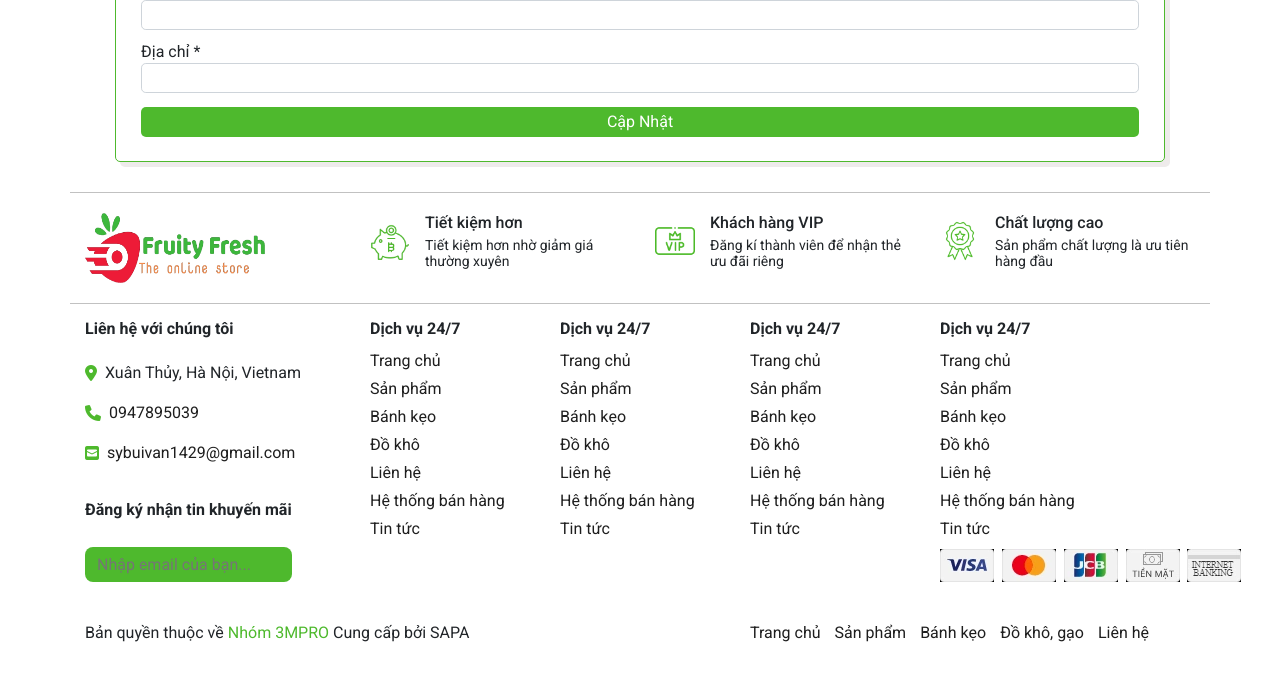
After one commit to 3MPRO/WebFood, a PHP site: page /infoedit.html in a window 1280 px wide. The commit adds this page. Shown: the part 339-1020 px from the top of the page. Run offline with PHP 8.4, Linux system fonts and the light colour scheme; some web fonts are replaced.

Commit message:
thien inforEdit

```diff
--- a/css/product.css
+++ b/css/product.css
@@ -20,6 +20,43 @@
 .product-breadcrumb__item--active a{
     color: var(--cl-red);
 }
-.category__item a{
-   color: var(--cl-text);
+.container-infor{
+    border-radius: 5px;
+    margin: 30px;
+    padding: 10px;
+    border: 1px solid var(--cl-green);
+    box-shadow: 5px 5px rgb(238, 235, 235);
 }
+.container-infor__item{
+    margin: 14px 15px;
+    font-size: 1rem;
+}
+.container-infor__item input{
+    margin-top: 3px;
+    height: 30px;
+}
+
+.btn-edit{
+
+    background-color: var(--cl-green);
+    display: block;
+    width: 100%;
+    outline: none;
+    border: none;
+    height: 30px;
+    color:#ffff;
+    border-radius: 5px;
+
+}
+.container-infor__title{
+
+    color:#ffff;
+    text-align: center;
+    line-height: 1.8rem;
+    height: 30px;
+    width: 100%;
+    background-color: green;
+}
+.container-infor__name{
+    margin: 10px;
+}
--- /dev/null
+++ b/infoedit.html
@@ -0,0 +1,259 @@
+<!DOCTYPE html>
+<html lang="en">
+
+<head>
+    <meta charset="UTF-8">
+    <meta http-equiv="X-UA-Compatible" content="IE=edge">
+    <meta name="viewport" content="width=device-width, initial-scale=1.0">
+    <title>Fruity Fresh</title>
+    <link rel="stylesheet" href="https://maxcdn.bootstrapcdn.com/bootstrap/4.0.0/css/bootstrap.min.css"
+        integrity="sha384-Gn5384xqQ1aoWXA+058RXPxPg6fy4IWvTNh0E263XmFcJlSAwiGgFAW/dAiS6JXm" crossorigin="anonymous">
+    <link rel="stylesheet" href="https://cdnjs.cloudflare.com/ajax/libs/font-awesome/6.0.0-beta2/css/all.min.css"
+        integrity="sha512-YWzhKL2whUzgiheMoBFwW8CKV4qpHQAEuvilg9FAn5VJUDwKZZxkJNuGM4XkWuk94WCrrwslk8yWNGmY1EduTA=="
+        crossorigin="anonymous" referrerpolicy="no-referrer" />
+    <link rel="stylesheet" href="lib/owl.carousel.min.css">
+    <link rel="stylesheet" href="lib/owl.theme.default.min.css">
+    <link rel="stylesheet" href="./css/main.css">
+    <link rel="stylesheet" href="./css/style.css">
+    <link rel="stylesheet" href="./css/reset.css">
+    <link rel="stylesheet" href="./css/product.css">
+</head>
+
+<body>
+    <div class="wrapper">
+        <header id="header">
+            <div class="container">
+                <div class="row">
+                    <div class="col-lg-2">
+                        <a href="" class="header__logo">
+                            <img src="./images/logo.webp" alt="">
+                        </a>
+                    </div>
+                    <div class="col-lg-8">
+                        <div class="search-box">
+                            <div class="header__search">
+                                <form action="">
+                                    <span class="input-group">
+                                        <button class="search-submit" type="button">
+                                            <img
+                                                src="https://img.icons8.com/material-outlined/24/000000/search--v1.png" />
+                                        </button>
+                                    </span>
+                                    <input type="text" placeholder="Tìm kiếm sản phẩm..." class="search-text">
+                                </form>
+                                <div class="result__box">
+                                </div>
+                            </div>
+                            <div class="group__contact">
+                                <div class="contact__phone">
+                                    <p>Hỗ trợ online</p>
+                                    <a href="">0947895039</a>
+                                </div>
+                            </div>
+                        </div>
+                    </div>
+                    <div class="col-lg-2">
+                        <div class="group__account">
+                            <ul class="group__account-list">
+                                <li>
+                                    <div class="heart__icon">
+                                        <a href="">
+                                            <i class="far fa-heart"></i>
+                                            <span class="cart-icon__count">2</span>
+                                        </a>
+                                    </div>
+
+                                </li>
+                                <li>
+                                    <div class="cart-icon">
+                                        <a href="">
+                                            <i class="fas fa-cart-arrow-down"></i>
+                                            <span class="cart-icon__count">2</span>
+                                        </a>
+                                    </div>
+                                    <div class="cart-down">
+
+                                    </div>
+                                </li>
+                                <li>
+                                    <div class="user">
+                                        <a href="">
+                                            <i class="fas fa-user"></i>
+                                        </a>
+                                    </div>
+                                </li>
+                            </ul>
+                        </div>
+                    </div>
+                </div>
+            </div>
+        </header>
+        <section id ="main">
+            <div class="container ">
+                <div class="container-infor">
+                    <form action=".">
+                        <label class="container-infor__title" >Thông Tin Tài Khoản</label>
+                        <h2 class ="container-infor__name">Khách hàng: <span>Phạm Văn Thiên</span></h2>
+                        <fieldset class="container-infor__item">
+                            <label>Tên Đăng nhập</label>
+                            <span class="required">*</span>
+                            <input type="email" class="form-control form-control-lg" placeholder=""/>
+                        </fieldset>
+
+                        <fieldset class="container-infor__item">
+                            <label>Họ và tên </label>
+                            <span class="required">*</span>
+                            <input type="email" class="form-control form-control-lg" placeholder=""/>
+                        </fieldset>
+
+                        <fieldset class="container-infor__item">
+                            <label>Số điện thoại </label>
+                            <span class="required">*</span>
+                            <input type="email" class="form-control form-control-lg" placeholder=""/>
+                        </fieldset>
+
+                        <fieldset class="container-infor__item">
+                            <label>Địa chỉ </label>
+                            <span class="required">*</span>
+                            <input type="email" class="form-control form-control-lg" placeholder=""/>
+                        </fieldset>
+
+                        <div class="container-infor__item">
+                            <input class="btn-edit" type="submit" value="Cập Nhật">
+                        </div>
+
+                    </form>
+                </div>
+
+            </div>
+        </section>
+        <footer id="footer">
+            <div class="container">
+                <div class="footer-top row">
+                    <div class="col col-lg-3">
+                        <a href="" class="footer-top__logo">
+                            <img src="./images/logo.webp" alt="">
+                        </a>
+                    </div>
+                    <div class="col col-lg-3">
+                        <div class="box-item-info">
+                            <img src="./images/ser_1.webp" alt="">
+                            <div class="content-info">
+                                <h3>Tiết kiệm hơn</h3>
+                                <span>Tiết kiệm hơn nhờ giảm giá thường xuyên</span>
+                            </div>
+                        </div>
+                    </div>
+                    <div class="col col-lg-3">
+                        <div class="box-item-info">
+                            <img src="./images/ser_2.png" alt="">
+                            <div class="content-info">
+                                <h3>Khách hàng VIP</h3>
+                                <span>Đăng kí thành viên để nhận thẻ ưu đãi riêng</span>
+                            </div>
+                        </div>
+                    </div>
+                    <div class="col col-lg-3">
+                        <div class="box-item-info">
+                            <img src="./images/ser_3.png" alt="">
+                            <div class="content-info">
+                                <h3>Chất lượng cao</h3>
+                                <span>Sản phẩm chất lượng là ưu tiên hàng đầu</span>
+                            </div>
+                        </div>
+                    </div>
+                </div>
+                <div class="footer-center row">
+                    <div class="col col-lg-3">
+                        <h2 class="title-menu">Liên hệ với chúng tôi</h2>
+                        <ul class="list-address">
+                            <li>
+                                <i class="fas fa-map-marker-alt"></i>
+                                <p>Xuân Thủy, Hà Nội, Vietnam</p>
+                            </li>
+                            <li>
+                                <i class="fas fa-phone"></i>
+                                <a href="">0947895039</a>
+                            </li>
+                            <li>
+                                <i class="fas fa-envelope-square"></i>
+                                <a href="">sybuivan1429@gmail.com</a>
+                            </li>
+                            <li>
+                                <h2 class="title-menu">Đăng ký nhận tin khuyến mãi</h2>
+                            </li>
+                        </ul>
+                        <form action="">
+                            <input type="text" class="seed-mail" placeholder="Nhập email của bạn...">
+                        </form>
+                    </div>
+                    <div class="col col-lg-2">
+                        <h2 class="title-menu">Dịch vụ 24/7</h2>
+                        <ul class="list-service">
+                            <li><a href="">Trang chủ</a></li>
+                            <li><a href="">Sản phẩm</a></li>
+                            <li><a href="">Bánh kẹo</a></li>
+                            <li><a href="">Đồ khô</a></li>
+                            <li><a href="">Liên hệ</a></li>
+                            <li><a href="">Hệ thống bán hàng</a></li>
+                            <li><a href="">Tin tức</a></li>
+                        </ul>
+                    </div>
+                    <div class="col col-lg-2">
+                        <h2 class="title-menu">Dịch vụ 24/7</h2>
+                        <ul class="list-service">
+                            <li><a href="">Trang chủ</a></li>
+                            <li><a href="">Sản phẩm</a></li>
+                            <li><a href="">Bánh kẹo</a></li>
+                            <li><a href="">Đồ khô</a></li>
+                            <li><a href="">Liên hệ</a></li>
+                            <li><a href="">Hệ thống bán hàng</a></li>
+                            <li><a href="">Tin tức</a></li>
+                        </ul>
+                    </div>
+                    <div class="col col-lg-2">
+                        <h2 class="title-menu">Dịch vụ 24/7</h2>
+                        <ul class="list-service">
+                            <li><a href="">Trang chủ</a></li>
+                            <li><a href="">Sản phẩm</a></li>
+                            <li><a href="">Bánh kẹo</a></li>
+                            <li><a href="">Đồ khô</a></li>
+                            <li><a href="">Liên hệ</a></li>
+                            <li><a href="">Hệ thống bán hàng</a></li>
+                            <li><a href="">Tin tức</a></li>
+                        </ul>
+                    </div>
+                    <div class="col col-lg-3">
+                        <h2 class="title-menu">Dịch vụ 24/7</h2>
+                        <ul class="list-service">
+                            <li><a href="">Trang chủ</a></li>
+                            <li><a href="">Sản phẩm</a></li>
+                            <li><a href="">Bánh kẹo</a></li>
+                            <li><a href="">Đồ khô</a></li>
+                            <li><a href="">Liên hệ</a></li>
+                            <li><a href="">Hệ thống bán hàng</a></li>
+                            <li><a href="">Tin tức</a></li>
+                        </ul>
+                        <img src="./images/payment_method.webp" alt="">
+                    </div>
+
+                </div>
+                <div class="row footer-bottom">
+                    <div class="col col-lg-7">
+                        Bản quyền thuộc về <a href="" style="color:var(--cl-green);">Nhóm 3MPRO</a> Cung cấp bởi SAPA</div>
+                    <div class="col col-lg-5 footer-nav">
+                        <ul>
+                            <li><a href="">Trang chủ</a></li>
+                            <li><a href="">Sản phẩm</a></li>
+                            <li><a href="">Bánh kẹo</a></li>
+                            <li><a href="">Đồ khô, gạo</a></li>
+                            <li><a href="">Liên hệ</a></li>
+                        </ul>
+                    </div>
+                </div>
+            </div>
+        </footer>
+    </div>
+</body>
+
+</html>
```
Also changed, not shown: product.html (+15 -20 lines), info.html (deleted).
